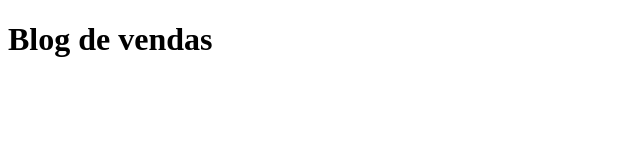
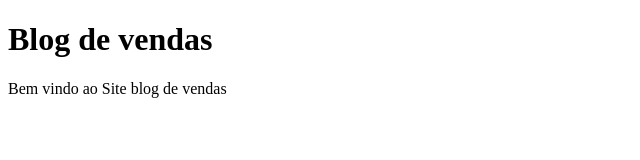
Before and after one commit to FabioS-Nunes/Teste, a plain HTML site: page blog de vendas.html in a window 1280 px wide. Shown: the whole page, without its empty margins (0-640 px from the left). Drawn offline with Linux system fonts and the light colour scheme.

Commit message:
Modificado blog de vendas e index

```diff
--- a/blog de vendas.html
+++ b/blog de vendas.html
@@ -8,5 +8,6 @@
 </head>
 <body>
     <h1>Blog de vendas</h1>
+    <p>Bem vindo ao Site blog de vendas</p>
     </body>
 </html>
```
Also changed, not shown: index.html (+1 -0 lines).
